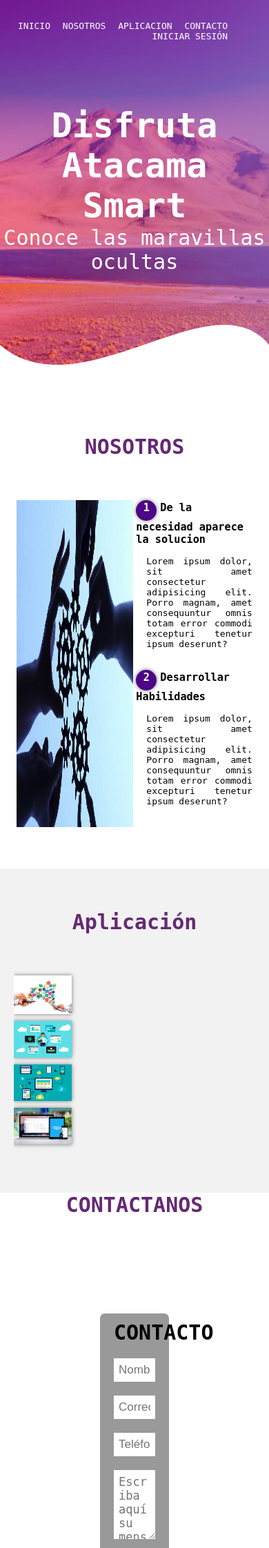
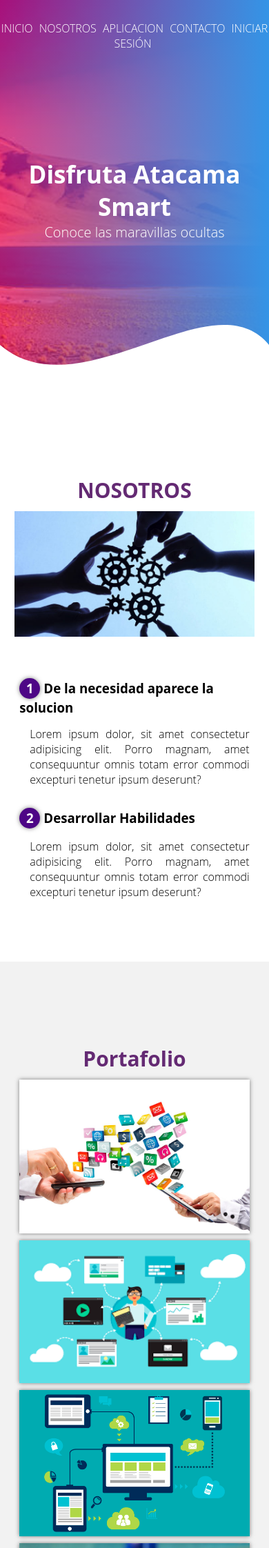
Before and after one commit to RaulLeyton28/AtacamaSmart, a PHP site: page / in a window 390 px wide. Shown: the top 2244 px of the page at 69% size. Run offline with PHP 8.4, Linux system fonts and the light colour scheme.

Commit message:
index.php listo

```diff
--- a/estilos.css
+++ b/estilos.css
@@ -1,15 +1,13 @@
-/* --------- Body, Header ---------------- */
 * {
     margin: 0;
     padding: 0;
     box-sizing: border-box;
 }
+
 body {
-	background-size: 100vw 100vh;
-	background-attachment: fixed;
-	margin: 0;
-	font-family: monospace;
+    font-family: 'open sans';
 }
+
 .contenedor {
     padding: 60px 0;
     width: 90%;
@@ -17,38 +15,44 @@ body {
     margin: auto;
     overflow: hidden;
 }
+
 .titulo {
     color: #642a73;
     font-size: 30px;
     text-align: center;
-    margin-bottom: 60px;
+    margin-top: 60px;
+    margin-bottom: 10px;
 }
+
+/* Header */
+
 header {
     width: 100%;
     height: 600px;
-    background: #bc4e9c;
-    /* fallback for old browsers */
-    background: -webkit-linear-gradient(to right, hsla(340, 95%, 50%, 0.459), hsla(317, 45%, 52%, 0.664)), url(../img/portada.jpg);
-    /* Chrome 10-25, Safari 5.1-6 */
-    background: linear-gradient(to right, hsla(340, 95%, 50%, 0.459), hsla(317, 45%, 52%, 0.664)), url(../img/portada.jpg);
-    /* W3C, IE 10+/ Edge, Firefox 16+, Chrome 26+, Opera 12+, Safari 7+ */
+    background: #3494E6;
+    background: -webkit-linear-gradient(to right, #EC6EAD, #3494E6);
+    background: linear-gradient(to right, hsla(340, 95%, 50%, 0.671), #3494E6), url(../img/portada.jpg);
     background-size: cover;
     background-attachment: fixed;
     position: relative;
 }
+
 nav{
     text-align: right;
     padding: 30px 50px 0 0;
 }
+
 nav > a{
     color:#fff;
     font-weight: 300;
     text-decoration: none;
     margin-right: 10px;
 }
+
 nav > a:hover{
     text-decoration: underline;
 }
+
 header .textos-header{
     display: flex;
     height: 430px;
@@ -58,20 +62,26 @@ header .textos-header{
     flex-direction: column;
     text-align: center;
 }
+
 .textos-header h1{
     font-size: 50px;
     color:#fff;
 }
+
 .textos-header h2{
     font-size: 30px;
     font-weight: 300;
     color:#fff;
 }
+
 .wave{
     position: absolute;
     bottom: 0;
     width: 100%;
 }
+
+/*------------------------------------------------------*/
+
 main .sobre-nosotros{
     padding: 30px 0 60px 0;
 }
@@ -111,39 +121,8 @@ main .sobre-nosotros{
     text-align: justify;
 }
 
-/* --------------- Nosotros -------------------- */
 
-.about-services{
-    background: #f2f2f2;
-    padding-bottom: 30px;
-}
-
-
-.servicio-cont{
-    display:flex;
-    justify-content: space-between;
-    align-items: center;
-}
-
-.servicio-ind{
-    width: 28%;
-    text-align: center;
-}
-
-.servicio-ind img{
-    width: 90%;
-}
-
-.servicio-ind h3{
-    margin: 10px 0;
-}
-
-.servicio-ind p{
-    font-weight: 300;
-    text-align: justify;
-}
-
-/* ----------------- Galeria aplicación --------------- */
+/*-----------Galeria--------------------------------*/
 
 .portafolio{
     background: #f2f2f2;
@@ -162,6 +141,7 @@ main .sobre-nosotros{
     position: relative;
     cursor: pointer;
     box-shadow: 0 0 6px 0 rgba(0, 0, 0, .5);
+    float: left;
 }
 
 .imagen-port > img{
@@ -170,6 +150,7 @@ main .sobre-nosotros{
     object-fit: cover;
     display: block;
 }
+
 .hover-galeria{
     position: absolute;
     width: 100%;
@@ -196,25 +177,31 @@ main .sobre-nosotros{
     transform: scale(1);
 }
 
-/* ---------------- Formularios ------------------ */
+/*------------------- Formularios -----------------------*/
 
 form {
     width: 450px;
     margin: auto;
-	background: rgba(0, 0, 0, 0.4);
+    background: #eaafc8;
     padding: 10px 20px;
     box-sizing: border-box;
     margin-top: 20px;
     border-radius: 7px;
 }
-h4 {
+.contenedor-formulario h4 {
     color: #000000;
     text-align: center;
     margin: 0;
     font-size: 30px;
-	margin-bottom: 20px;s
+    margin-bottom: 50px;s
 }
-input, textarea {
+.contenedor-formulario p{
+    color: black;
+    text-align: center;
+    margin-right: 150px;
+    margin-left: 150px;
+}
+.contenedor-formulario input, textarea {
     width: 100%;
     margin-bottom: 20px;
     padding: 7px;
@@ -228,7 +215,7 @@ textarea {
     max-width: 100%;
 }
 #boton{
-	background: #31384A;
+    background: #654ea3;
     color: #fff;
     padding: 20px;
 }
@@ -241,12 +228,12 @@ textarea {
     }
 }
 
-/* ------------- footer -------------------- */
-
+/*---------- FOOTER -----------------------------*/
 footer{
     background: #414141;
     padding: 60px 0 30px 0;
     margin: auto;
+    margin-top: 50px;
     overflow: hidden;
 }
 
@@ -280,3 +267,93 @@ footer{
     margin: 20px 0 0 0;
     color: #9e9797;
 }
+
+
+
+
+@media screen and (max-width:900px){
+    header{
+        background-position: center;
+    }
+
+    .contenedor-sobre-nosotros{
+        flex-direction: column;
+        justify-content: center;
+        align-items: center;
+    }
+
+    .sobre-nosotros .contenido-textos{
+        width: 90%;
+    }
+
+    .imagen-about-us{
+        width: 90%;
+    }
+
+    /*Galeria*/
+
+    .imagen-port{
+        width: 44%;
+    }
+
+    @media screen and (max-width:500px){
+    nav{
+        text-align: center;
+        padding: 30px 0 0 0;
+    }
+
+    nav > a{
+        margin-right: 5px;
+    }
+
+    .textos-header h1{
+        font-size: 35px;
+    }
+
+    .textos-header h2{
+        font-size: 20px;
+    }
+
+    /* ABOUT US */
+
+    .imagen-about-us{
+        margin-bottom: 60px;
+        width: 99%;
+    }
+
+    .sobre-nosotros .contenido-textos{
+        width: 95%;
+    }
+
+    /* Galeria */
+
+    .imagen-port{
+        width: 95%;
+    }
+
+    /* Footer */
+
+    .contenedor-footer{
+        flex-direction: column;
+        border: none;
+    }
+
+    .content-foo{
+        margin-bottom: 20px;
+        text-align: center;
+    }
+
+    .content-foo h4{
+        border: none;
+    }
+
+    .content-foo p{
+        color: #ccc;
+        border-bottom: 1px solid #f2f2f2;
+        padding-bottom: 20px;
+    }
+
+    .titulo-final{
+        font-size: 20px;
+    }
+}
--- a/index.php
+++ b/index.php
@@ -21,7 +21,7 @@
 		</section>
 		<div class="wave" style="height: 150px; overflow: hidden;"><svg viewBox="0 0 500 150"
                 preserveAspectRatio="none" style="height: 100%; width: 100%;"><path d="M0.00,49.98
-                C150.00,150.00 394.20,-50.00 500.00,49.98 L500.00,150.00 L0.00,150.00 Z" style="stroke: none; fill: #fff;"></path></svg>/div>
+                C150.00,150.00 394.20,-50.00 500.00,49.98 L500.00,150.00 L0.00,150.00 Z" style="stroke: none; fill: #fff;"></path></svg></div>
     </header>
         <main>
             <section class="contenedor sobre-nosotros">
@@ -38,41 +38,70 @@
             </section>
             <section class="portafolio">
             <div class="contenedor">
-                    <h2 class="titulo">Aplicación</h2>
-                        <div class="galeria-port"></div>
+                <h2 class="titulo">Portafolio</h2>
+                <div class="galeria-port">
                     <div class="imagen-port">
                         <img src="img/aplicacion1.jpg" alt="">
                         <div class="hover-galeria">
                             <img src="img/icono1.png" alt="">
-                                        <p>Agrega lugares fuera del mapa</p>
+                            <p>Nuestro trabajo</p>
                         </div>
                     </div>
                     <div class="imagen-port">
                         <img src="img/aplicacion2.png" alt="">
                         <div class="hover-galeria">
                             <img src="img/icono1.png" alt="">
-                                        <p>Agréga tuslugares Propios</p>
+                            <p>Nuestro trabajo</p>
                         </div>
                     </div>
                     <div class="imagen-port">
                         <img src="img/aplicacion3.png" alt="">
                         <div class="hover-galeria">
                             <img src="img/icono1.png" alt="">
-                                        <p>Agrega lugares fuera del mapa</p>
+                            <p>Nuestro trabajo</p>
                         </div>
                     </div>
                     <div class="imagen-port">
                         <img src="img/aplicacion4.jpg" alt="">
                         <div class="hover-galeria">
                             <img src="img/icono1.png" alt="">
-                                    <p>Agrega lugares fuera del mapa</p>
+                            <p>Nuestro trabajo</p>
+                        </div>
+                    </div>
+                    <div class="imagen-port">
+                        <img src="img/aplicacion4.jpg" alt="">
+                        <div class="hover-galeria">
+                            <img src="img/icono1.png" alt="">
+                            <p>Nuestro trabajo</p>
+                        </div>
+                    </div>
+                    <div class="imagen-port">
+                        <img src="img/aplicacion4.jpg" alt="">
+                        <div class="hover-galeria">
+                            <img src="img/icono1.png" alt="">
+                            <p>Nuestro trabajo</p>
+                        </div>
+                    </div>
+                    <div class="imagen-port">
+                        <img src="img/aplicacion4.jpg" alt="">
+                        <div class="hover-galeria">
+                            <img src="img/icono1.png" alt="">
+                            <p>Nuestro trabajo</p>
+                        </div>
+                    </div>
+                    <div class="imagen-port">
+                        <img src="img/aplicacion4.jpg" alt="">
+                        <div class="hover-galeria">
+                            <img src="img/icono1.png" alt="">
+                            <p>Nuestro trabajo</p>
+                        </div>
                     </div>
                 </div>
             </div>
         </section>
             <section class="formulario">
-                <h4 class="titulo">CONTACTANOS</h4>
-            	<div class="contenedor formulario">
+                <h2 class="titulo">CONTACTANOS PARA RESOLVER TUS DUDAS</h2>
+            	<div class="contenedor-formulario">
             		<form action="">
             			<h4>CONTACTO</h4>
             			<input type="text" name="Nombre" placeholder="Nombre">
@@ -83,14 +112,15 @@
             		</form>
             	</div>
             </section>
-            <section class="inicio">
-                <h4 class="titulo">INICIA SESIÓN SI POSEES UNA CUENTA</h4>
-                <div class="contenedor iniciosesion">
+            <section class="formulario">
+                <h2 class="titulo">INICIA SESIÓN PARA GESTIONAR TU TIENDA</h2>
+                <div class="contenedor-formulario">
+                    <p> Si usted no posee una cuenta de la aplicación "Atacama Smart" no podra iniciar sesión, primero debe descargar la aplicacion desde su movil y crear una cuenta, luego de eso podra iniciar sesión en este sitio web siempre y cuanto su cuenta sea de tipo Empresa </p>
                         <form action="">
                             <h4>INICIA SESIÓN</h4>
                             <input type="text" name="Nombre de Usuario" placeholder="Ingresa tu Nombre de Usuario">
                             <input type="text" name="Contraseña" placeholder="Ingresa tu contraseña">
-                        <input type="button" value="ENTRAR" id="boton">
+                            <input type="button" value="ENTRAR" id="boton"
                         </form>
                 </div>
             </section>
@@ -110,6 +140,6 @@
                     <p>A la vueta de la esquina #1562</p>
                 </div>
             </div>
-            <h2 class="titulo-final">&copy; Atacama Smart | Raúl Leyton</h2>
+            <h2 class="titulo-final">&copy; AtacamaSmart | Raúl Leyton</h2>
         </footer>
 </body>
```
Also changed, not shown: estilos2.css (added). Lines whose indentation alone changed are shown as unchanged.
